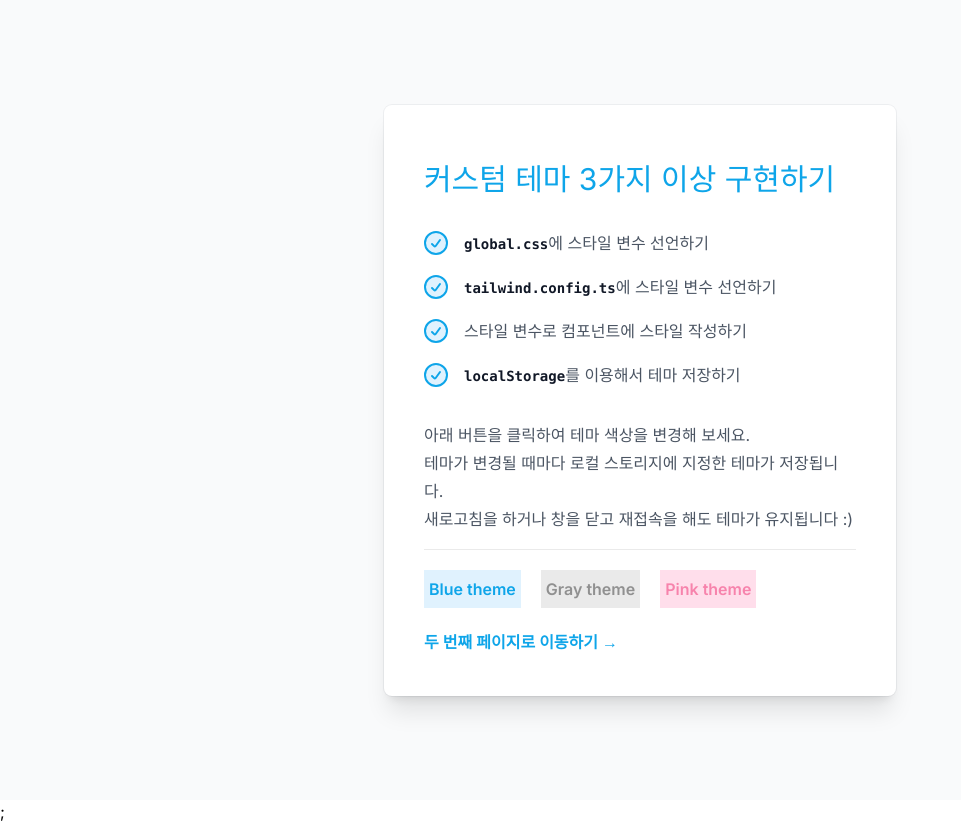
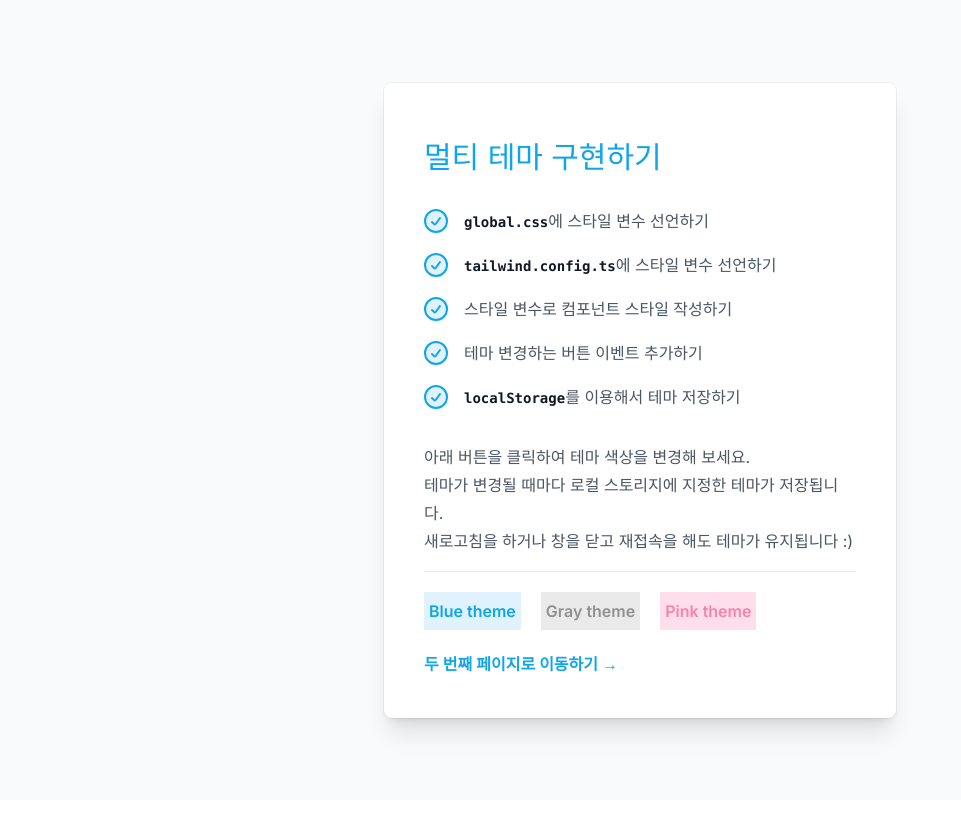
Before and after one commit to sokkanji/tailwind-css-multi-theme, a Next.js app: page /tailwind-css-multiple-theme-dynamic/ in a window 1280 px wide. Shown: the whole page, without its empty margins (0-961 px from the left). After the commit the page ends 800 px from the top, so only its background shows below. Built offline with nearby package versions, Linux system fonts and the light colour scheme.

Commit message:
Change title, description

```diff
--- a/app/layout.tsx
+++ b/app/layout.tsx
@@ -6,8 +6,8 @@ import ThemeProvider from './provider';
 const inter = Inter({ subsets: ['latin'] });
 
 export const metadata: Metadata = {
-  title: 'Multiple theme sample',
-  description: '3가지 이상 테마 적용한 프로젝트 예시',
+  title: 'Multiple theme sample dynamic',
+  description: '동적으로 테마 변경하는 프로젝트 예시',
 };
 
 export default function RootLayout({ children }: { children: React.ReactNode }) {
--- a/app/page.tsx
+++ b/app/page.tsx
@@ -14,7 +14,8 @@ export default function MainPage() {
       <code className="text-sm font-bold text-gray-900">tailwind.config.ts</code>에 스타일 변수
       선언하기
     </>,
-    <>스타일 변수로 컴포넌트에 스타일 작성하기</>,
+    <>스타일 변수로 컴포넌트 스타일 작성하기</>,
+    <>테마 변경하는 버튼 이벤트 추가하기</>,
     <>
       <code className="text-sm font-bold text-gray-900">localStorage</code>를 이용해서 테마 저장하기
     </>,
@@ -24,7 +25,7 @@ export default function MainPage() {
     <Wrapper>
       <div className="divide-y divide-gray-300/50">
         <div className="space-y-8 py-4 text-base leading-7 text-gray-600">
-          <h2 className="text-3xl text-primary">커스텀 테마 3가지 이상 구현하기</h2>
+          <h2 className="text-3xl text-primary">멀티 테마 구현하기</h2>
 
           <CheckList data={textList} />
 
--- a/app/provider.tsx
+++ b/app/provider.tsx
@@ -12,10 +12,9 @@ export default function ThemeProvider({ children }: ThemeProviderProps) {
   const [theme, setTheme] = useState<string>('');
 
   useEffect(function initialize() {
-    setTheme(localStorage.getItem('theme') ?? 'blue');
-    document
-      .querySelector('html')
-      ?.setAttribute('data-theme', localStorage.getItem('theme') ?? 'blue');
+    const storedTheme = localStorage.getItem('theme') ?? 'blue';
+    setTheme(storedTheme);
+    document.querySelector('html')?.setAttribute('data-theme', storedTheme);
   }, []);
 
   useEffect(
@@ -30,9 +29,9 @@ export default function ThemeProvider({ children }: ThemeProviderProps) {
     [theme],
   );
 
-  return (
-    <ThemeContext.Provider value={{ setTheme }}>
-      {theme === '' ? <Loading /> : children};
-    </ThemeContext.Provider>
-  );
+  if (theme === '') {
+    return <Loading />;
+  }
+
+  return <ThemeContext.Provider value={{ setTheme }}>{children}</ThemeContext.Provider>;
 }
```
